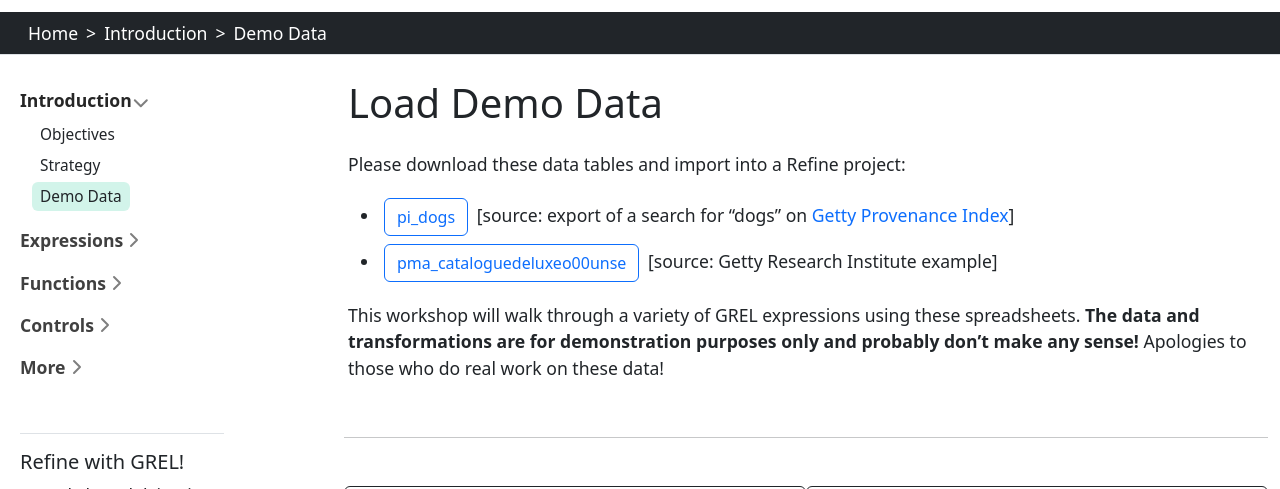
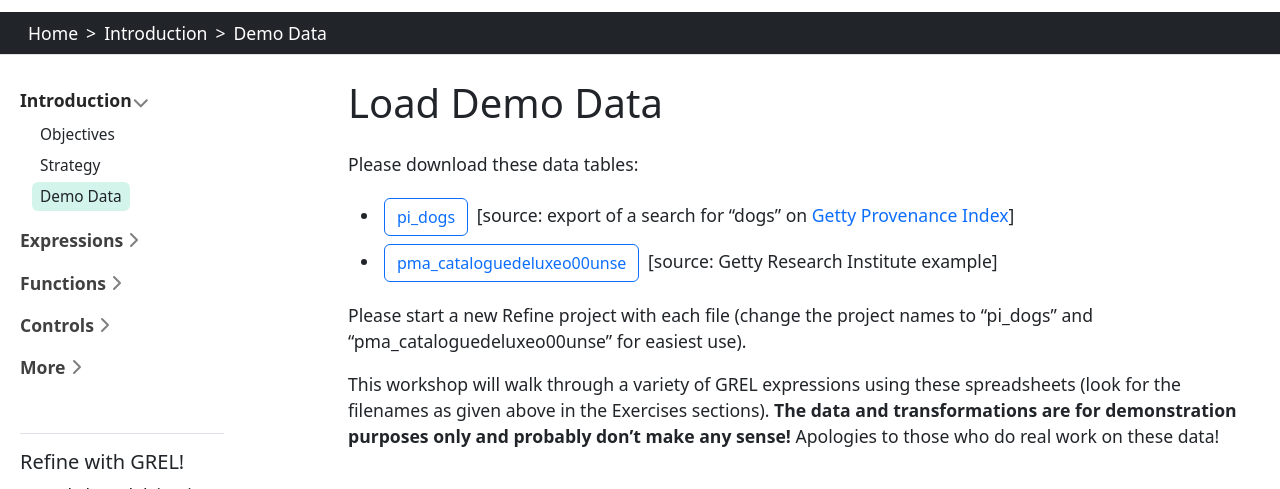
Before and after one commit to evanwill/refine-with-grel, a Jekyll site: the page built from content/intro/2-prep.md, in a window 1280 px wide and 900 px high, cut to the strip 120-609 px from the top of the window. Built offline with Jekyll 4.4.1, drawn with Linux system fonts in a browser that asks for light colours.

Commit message:
clarify demo data

```diff
--- a/content/intro/2-prep.md
+++ b/content/intro/2-prep.md
@@ -5,11 +5,13 @@ title: Load Demo Data
 nav: Demo Data
 ---
 
-Please download these data tables and import into a Refine project:
+Please download these data tables:
 
 - [pi_dogs]({{ '/assets/pi_dogs.csv' | relative_url }}){:.btn .btn-outline-primary .m-1} [source: export of a search for "dogs" on [Getty Provenance Index](https://www.getty.edu/research/tools/provenance/)]
 - [pma_cataloguedeluxeo00unse]({{ '/assets/pma_cataloguedeluxeo00unse.xlsx' | relative_url }}){:.btn .btn-outline-primary .m-1} [source: Getty Research Institute example]
 
-This workshop will walk through a variety of GREL expressions using these spreadsheets.
+Please start a new Refine project with each file (change the project names to "pi_dogs" and "pma_cataloguedeluxeo00unse" for easiest use).
+
+This workshop will walk through a variety of GREL expressions using these spreadsheets (look for the filenames as given above in the Exercises sections).
 **The data and transformations are for demonstration purposes only and probably don't make any sense!**
 Apologies to those who do real work on these data!
```
